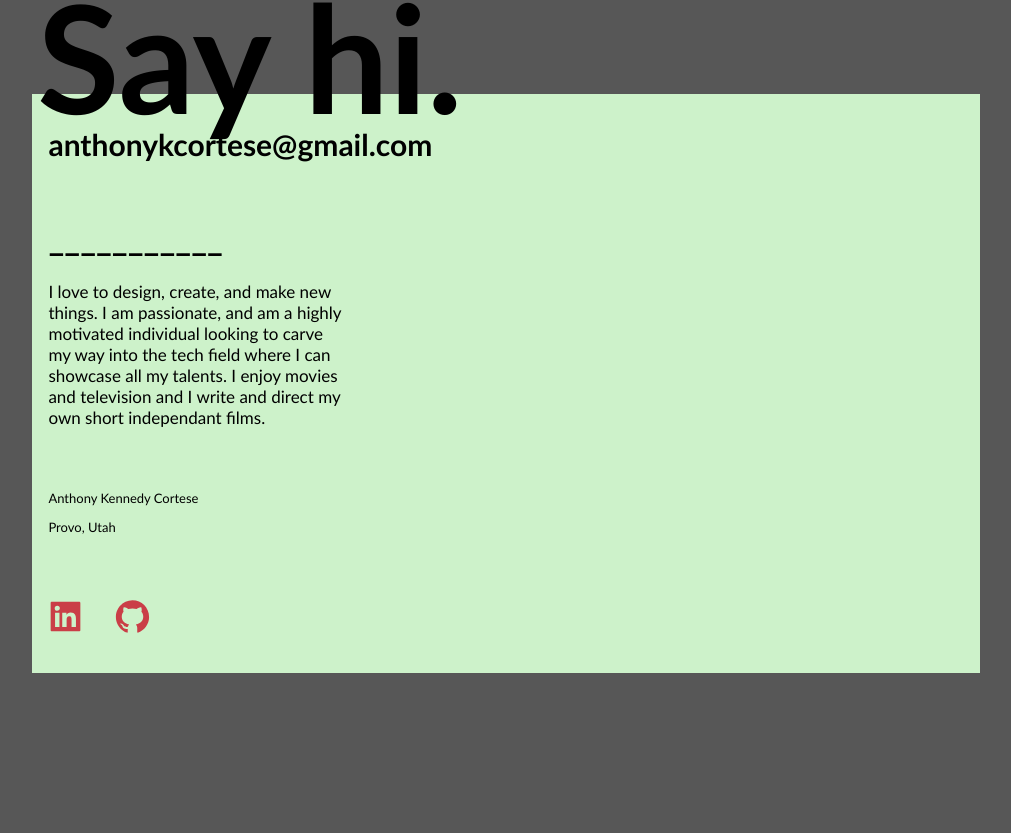
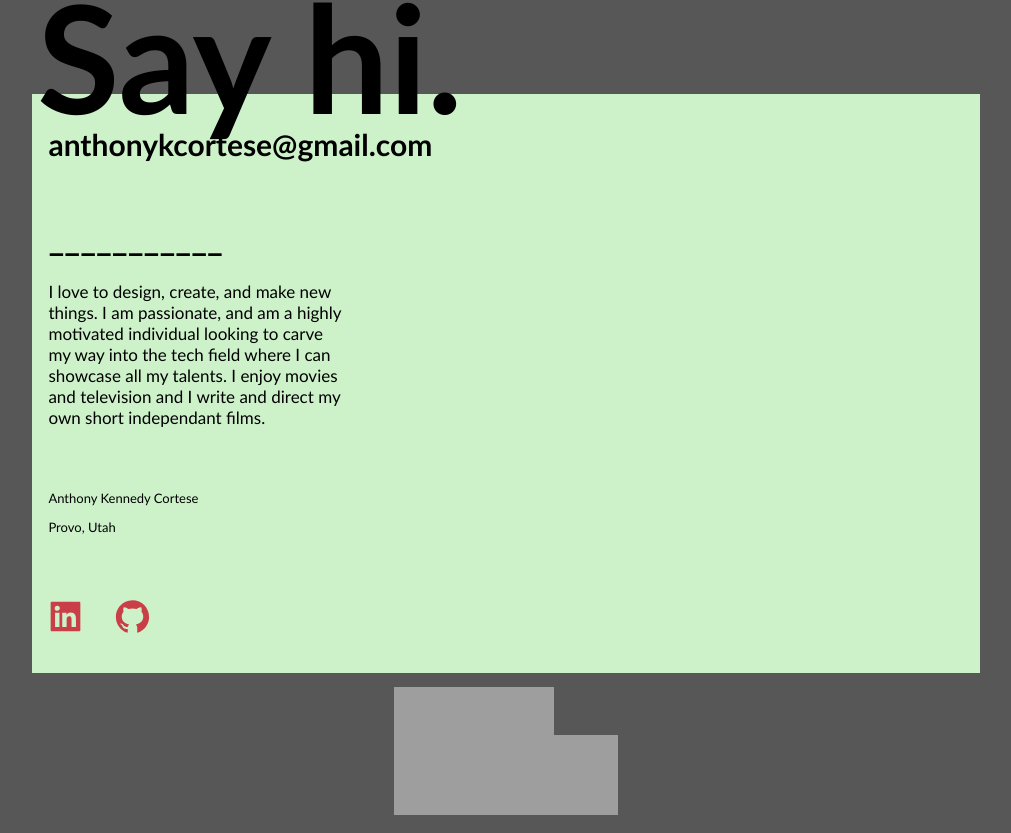
Before and after one commit to Anthony-Cortese/portfolio, a React (Create React App) app in the folder cortese-portfolio/: page / in a window 1280 px wide. Shown: the part 4823-5656 px from the top of the page, without its empty margins (134-1145 px from the left). Before the commit the page ends 5496 px from the top, so only its background shows below. Built offline with nearby package versions, Linux system fonts and the light colour scheme; grey boxes are pictures that could not be loaded; a web font is replaced by a local one.

Commit message:
added href to the a tags

```diff
--- a/cortese-portfolio/public/index.html
+++ b/cortese-portfolio/public/index.html
@@ -2,16 +2,16 @@
 <html lang="en">
   <head>
     <meta charset="utf-8" />
-    <link rel="icon" href="%PUBLIC_URL%/favicon.ico" />
+    <link rel="icon" href="https://i.ibb.co/vchsJQ0/Untitled.png" />
     <meta name="viewport" content="width=device-width, initial-scale=1" />
     <meta name="theme-color" content="#000000" />
     <meta
-      name="description"
-      content="Web site created using create-react-app"
+      name="AKC Portfolio"
+      content="Anthony Cortese's Portfolio of works"
     />
-    <link rel="apple-touch-icon" href="%PUBLIC_URL%/logo192.png" />
+    <link rel="apple-touch-icon" href="https://i.ibb.co/vchsJQ0/Untitled.png" />
     <link rel="manifest" href="%PUBLIC_URL%/manifest.json" />
-    <title>React App</title>
+    <title>AKC Portfolio</title>
   </head>
   <body>
     <script src="index.js"></script>
--- a/cortese-portfolio/src/App.js
+++ b/cortese-portfolio/src/App.js
@@ -5,6 +5,7 @@ import Tech from "./Tech";
 import Projects from "./Projects";
 import "./App.css";
 import About from "./About";
+import Copyright from "./Copyright";
 
 function App() {
   return (
@@ -16,6 +17,7 @@ function App() {
       <Projects />
       <Tech />
       <About />
+      <Copyright />
     </div>
   );
 }
--- /dev/null
+++ b/cortese-portfolio/src/Copyright.css
@@ -0,0 +1,22 @@
+.copyright-div {
+    height: 20vh;
+    width: 100%;
+    display: flex;
+    flex-direction: column;
+    justify-content: center;
+    align-items: center;
+}
+
+.top-cop {
+
+}
+
+.spin {
+    height: 8rem;
+    width: 10rem;
+}
+
+.spin1 {
+    height: 5rem;
+    width: 4rem;
+}
--- /dev/null
+++ b/cortese-portfolio/src/Copyright.js
@@ -0,0 +1,25 @@
+import React from "react";
+import "./Copyright.css";
+
+function Copyright() {
+  return (
+    <div className="copyright-div">
+      <div className="top-cop">
+        <img
+          className="spin"
+          src="https://i.ibb.co/tpNVknF/spinning-top.gif"
+          border="0"
+          alt="spinning-top"
+        />
+        <img
+          className="spin1"
+          src="https://i.ibb.co/vchsJQ0/Untitled.png"
+          alt="Untitled"
+          border="0"
+        />
+      </div>
+    </div>
+  );
+}
+
+export default Copyright;
--- a/cortese-portfolio/src/Projects.js
+++ b/cortese-portfolio/src/Projects.js
@@ -19,7 +19,7 @@ function Projects() {
             border="0"
             alt="Screen-Shot-2021-10-07-at-5-45-17-PM"
           />
-          <a className="Link">
+          <a className="Link" href="https://akc-imdb.netlify.app/">
             <span className="Link-title">
               IMDb is my favorite website that I use daily, so I decided to
               build it out from scratch which you could call "my version". The
@@ -54,7 +54,10 @@ function Projects() {
               border="0"
               alt="Screen-Shot-2021-10-07-at-5-31-56-PM"
             />
-            <a className="Link1">
+            <a
+              className="Link1"
+              href="https://www.figma.com/proto/iM4t3H148ndBvVf8WmkTuO/Family-Promise?node-id=24%3A10&starting-point-node-id=24%3A10&scaling=scale-down"
+            >
               <span className="Link-title1">
                 Family Promise is a non-profit organization geared to help
                 homeless people get off the street and into self-reliant,
@@ -92,7 +95,7 @@ function Projects() {
               />
             </div>
           </div>
-          <a className="Link2">
+          <a className="Link2" href="https://akc-moviedatabase.netlify.app/">
             <span className="Link-title2">
               This was the first project I personally built out on my own. I
               used two different API's to get the correct information I wanted
```
